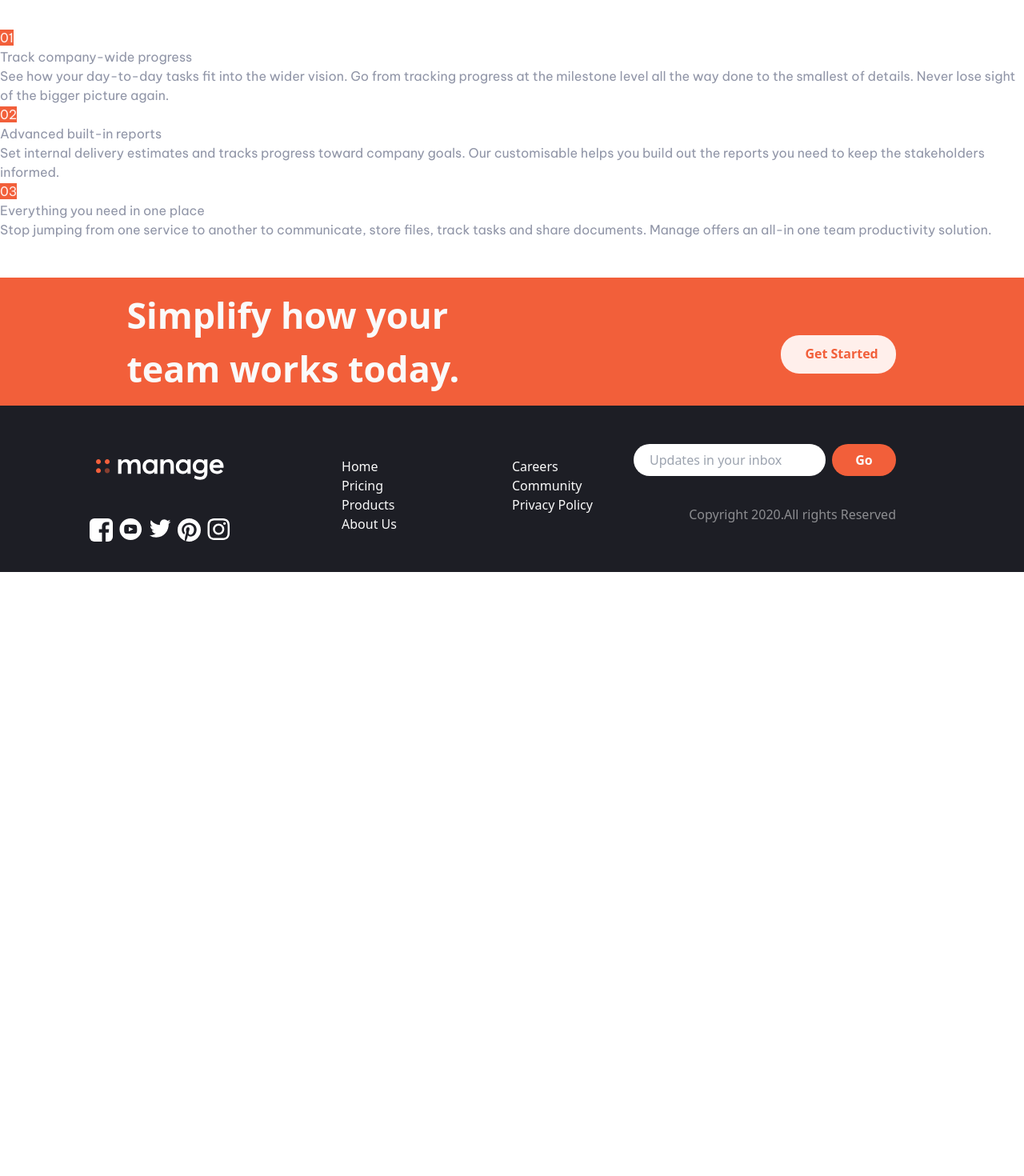
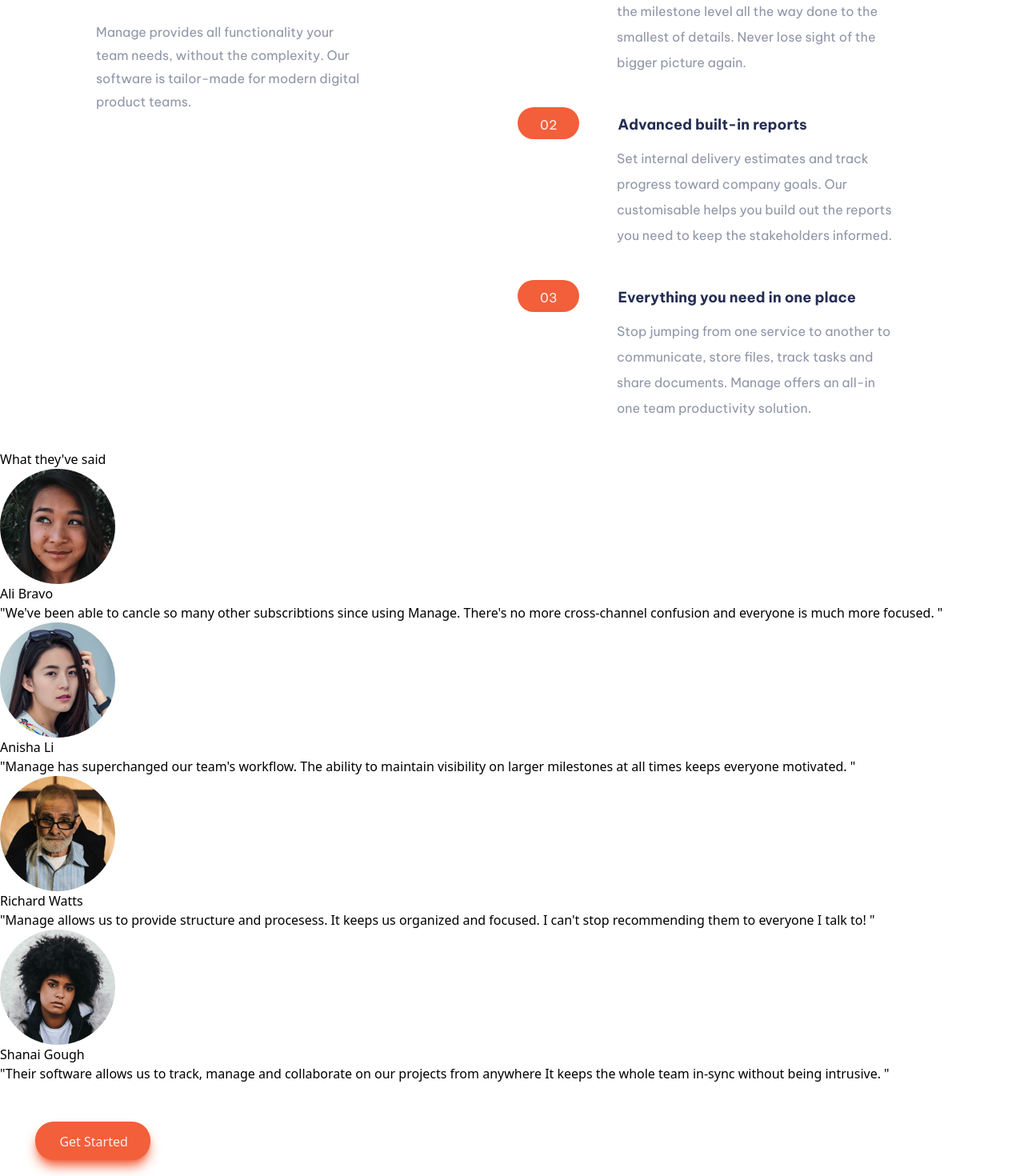
Before and after one commit to Elrey009/Manage-Landing-Page, a React (Vite) app: page / in a window 1280 px wide. Shown: the part 700-2170 px from the top of the page at 80% size. Before the commit the page ends 1415 px from the top, so only its background shows below. Built offline with nearby package versions, Linux system fonts and the light colour scheme; a web font is replaced by a local one.

Commit message:
modified component files

```diff
--- a/src/components/Header.jsx
+++ b/src/components/Header.jsx
@@ -3,7 +3,7 @@ import NavBar from "./NavBar";
 
 const Header = () => {
   return (
-    <header className="flex justify-between  px-4 py-6 h-[3rem] relative md:px-8 lg:px-[7.5rem] lg:py-12 whitespace-nowrap">
+    <header className="flex justify-between  px-6 py-10 h-[3rem] relative md:px-8 lg:px-[7.5rem] lg:py-12 whitespace-nowrap">
       <img src={logo} className="h-[1.5rem]" alt="logo" />
       <NavBar />
       <div className="hidden lg:block w-36 bg-BrightRed h-10 mx-auto px-[1.8rem] py-[0.55rem] rounded-[23px] text-[16px] text-VeryPaleRed font-semibold my-4 shadow-lg cursor-pointer lg:absolute lg:right-32 lg:top-6 shadow-BrightRed">
--- a/src/components/Hero.jsx
+++ b/src/components/Hero.jsx
@@ -10,12 +10,12 @@ const Hero = () => {
           <h2 className="font-bold text-4xl text-center lg:ml-11 lg:text-left lg:pr-[12rem] text-DarkBlue">
             Bring everyone together to build better products.
           </h2>
-          <p className=" lg:pr-[12.5rem] lg:text-left text-DarkGrayishBlue text-center px-[3rem] ">
+          <p className=" lg:pr-[13rem] lg:text-left text-DarkGrayishBlue text-center px-[3rem] ">
             Manage makes it simple for software teams to play day-day tasks
             while keeping the larger team goals in view.
           </p>
         </div>
-        <div className=" w-36 bg-BrightRed h-12 mx-auto px-[1.6rem] py-[0.77rem] rounded-[23px] text-VeryPaleRed  my-4 shadow-lg lg:cursor-pointer whitespace-nowrap shadow-BrightRed mt-8 lg:ml-11 lg:mt-12">
+        <div className=" w-36 bg-BrightRed h-12 mx-auto px-[1.9rem] py-[0.77rem] rounded-[23px] text-VeryPaleRed  my-4 shadow-lg lg:cursor-pointer whitespace-nowrap shadow-BrightRed mt-8 lg:ml-11 lg:mt-12">
           Get Started
         </div>
       </div>
--- a/src/components/Manage.jsx
+++ b/src/components/Manage.jsx
@@ -3,6 +3,7 @@ import Footer from "./Footer";
 import Hero from "./Hero";
 import Value from "./Value";
 import data from "../data/ValueData";
+import testData from "../data/TestimonialData";
 import Testimonial from "./Testimonials";
 import Simplify from "./Simplify";
 
@@ -12,8 +13,8 @@ const Manage = () => {
       <Header />
       <Hero />
       <Value data={data} />
-      <Testimonial />
-      <Simplify/>
+      <Testimonial testData={testData} />
+      <Simplify />
       <Footer />
     </div>
   );
--- a/src/components/Simplify.jsx
+++ b/src/components/Simplify.jsx
@@ -1,8 +1,8 @@
 const Simplify = () => {
   return (
-    <section className=" text-VaryLightGray bg-BrightRed h-[27rem] mt-12 flex flex-col items-center lg:flex-row lg:h-[10rem] lg:px-[7rem]  ">
-      <h2 className=" text-[2.8rem] text-center font-semibold px-[1.9rem] lg:text-left lg:m-4 lg:pr-[18rem]  mt-20">Simplify how your team works today.</h2>
-      <div className=" w-36 bg-VeryPaleRed h-12 mt-8  px-[1.9rem] py-[0.7rem] font-bold rounded-[23px] text-BrightRed  lg:cursor-pointer whitespace-nowrap lg:mr-12">
+    <section className=" text-VaryLightGray bg-BrightRed h-[27rem] mt-12 flex flex-col items-center lg:flex-row lg:h-[13rem] lg:px-[5rem]  ">
+      <h2 className=" text-[2.8rem] text-center font-semibold px-[1.9rem] lg:text-left lg:m-0 lg:pr-[20rem]  mt-20">Simplify how your team works today.</h2>
+      <div className=" w-36 bg-VeryPaleRed h-12 mt-8  px-[1.9rem] py-[0.7rem] font-bold rounded-[23px] text-BrightRed  lg:cursor-pointer whitespace-nowrap lg:mr-20">
         Get Started
       </div>
     </section>
--- a/src/components/Testimonials.jsx
+++ b/src/components/Testimonials.jsx
@@ -1,5 +1,25 @@
+import testData from "../data/TestimonialData";
+
 const Testimonial = () => {
-  return <div></div>;
+  return (
+    <section>
+      <h2>What they've said</h2>
+      <div>
+        {testData.map((item) => (
+          <div key={item.name}>
+            <div>
+              <img src={item.img} alt={item.name} />
+              <h4>{item.name}</h4>
+              <p>{item.content}</p>
+            </div>
+          </div>
+        ))}
+      </div>
+      <div className=" w-36 bg-BrightRed h-12 mx-auto px-[1.9rem] py-[0.77rem] rounded-[23px] text-VeryPaleRed  my-4 shadow-lg lg:cursor-pointer whitespace-nowrap shadow-BrightRed mt-8 lg:ml-11 lg:mt-12">
+        Get Started
+      </div>
+    </section>
+  );
 };
 
 export default Testimonial;
--- a/src/components/Value.jsx
+++ b/src/components/Value.jsx
@@ -1,28 +1,32 @@
-const Value = (props) => {
+import data from "../data/ValueData";
+const Value = () => {
   return (
-    <section className=" font-BeVietnamPro  text-DarkGrayishBlue text-[16px] ">
-      <div className="my-10 text-center ">
-        <h2 className=" text-[2.5rem] font-bold text-center text-DarkBlue py-6">
+    <section className=" font-BeVietnamPro  text-DarkGrayishBlue text-[16px] lg:flex  ">
+      <div className="my-10 text-center lg:pl-[7.5rem] ">
+        <h2 className=" text-[2.5rem] font-bold text-center lg:text-left    text-DarkBlue py-6">
           What's different about Manage?
         </h2>
-        <p className=" px-11 leading-[1.8] ">
+        <p className=" px-11 leading-[1.8] lg:text-left lg:pl-0 lg:pr-2  ">
           Manage provides all functionality your team needs, without the
           complexity. Our software is tailor-made for modern digital product
           teams.
         </p>
       </div>
 
-      <div className="">
-        {props.data.map((item) => (
+      <div className=" lg:px-36 lg:mt-16 ">
+        {data.map((item) => (
           <div key={item.id}>
-            <span className=" w-12 bg-BrightRed text-VeryPaleRed text-center">
-              {item.id}
-            </span>
-            <div className="">
-              <h3>{item.header}</h3>
+            <div className=" flex items-center relative ">
+              <div className=" w-20 h-12  rounded-3xl  absolute bg-BrightRed text-VeryPaleRed py-3 lg:h-10 px-7 lg:py-[0.6rem] ml-4 lg:relative lg:ml-10 ">
+                {item.id}
+              </div>
+              <div className=" text-DarkBlue font-bold text-lg bg-VeryPaleRed h-12 w-full ml-9 text-center pl-11 py-3 lg:bg-transparent lg:w-[%] lg:pl-0 ">
+                <h3 className=" lg:text-left lg:pl-3 ">{item.header}</h3>
+              </div>
             </div>
-
-            <p className="">{item.context}</p>
+            <p className=" px-5 py-5 mb-8 leading-[2] lg:ml-[9rem] lg:py-1 ">
+              {item.context}
+            </p>
           </div>
         ))}
       </div>
--- /dev/null
+++ b/src/data/TestimonialData.js
@@ -0,0 +1,32 @@
+import Ali from "../assets/images/avatar-ali.png";
+import Anisha from "../assets/images/avatar-anisha.png";
+import Richard from "../assets/images/avatar-richard.png";
+import Shanai from "../assets/images/avatar-shanai.png";
+
+const testData = [
+  {
+    img: Ali,
+    name: "Ali Bravo",
+    content: `"We've been able to cancle so many other subscribtions since using Manage. There's no more cross-channel confusion and everyone is much more focused. "`,
+  },
+
+  {
+    img: Anisha,
+    name: "Anisha Li",
+    content: `"Manage has superchanged our team's workflow. The ability to maintain visibility on larger milestones at all times keeps everyone motivated. "`,
+  },
+
+  {
+    img: Richard,
+    name: "Richard Watts",
+    content: `"Manage allows us to provide structure and procesess. It keeps us organized and focused. I can't stop recommending them to everyone I talk to! "`,
+  },
+
+  {
+    img: Shanai,
+    name: "Shanai Gough",
+    content: `"Their software allows us to track, manage and collaborate on our projects from anywhere It keeps the whole team in-sync without being intrusive. "`,
+  },
+];
+
+export default testData;
--- a/src/data/ValueData.jsx
+++ b/src/data/ValueData.js
@@ -9,7 +9,7 @@ const data = [
     id: "02",
     header: "Advanced built-in reports",
     context:
-      "Set internal delivery estimates and tracks progress toward company goals. Our customisable helps you build out the reports you need to keep the stakeholders informed.",
+      "Set internal delivery estimates and track progress toward company goals. Our customisable helps you build out the reports you need to keep the stakeholders informed.",
   },
   {
     id: "03",
```
